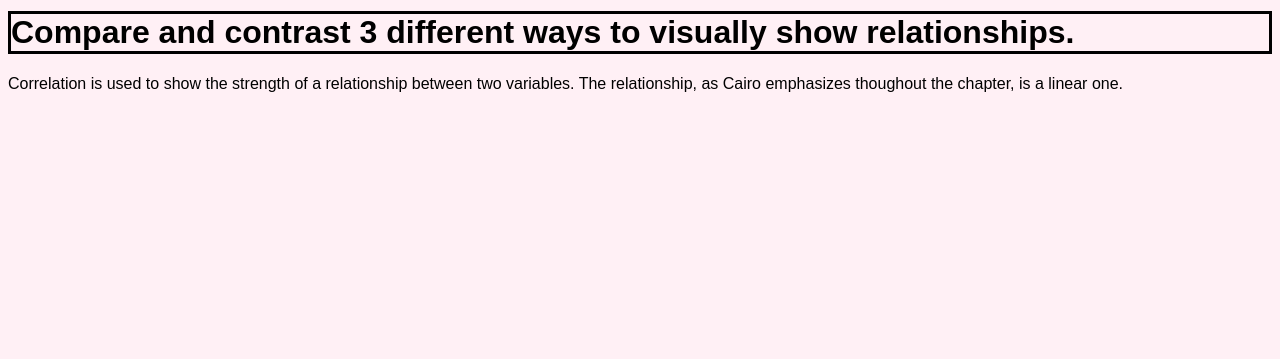
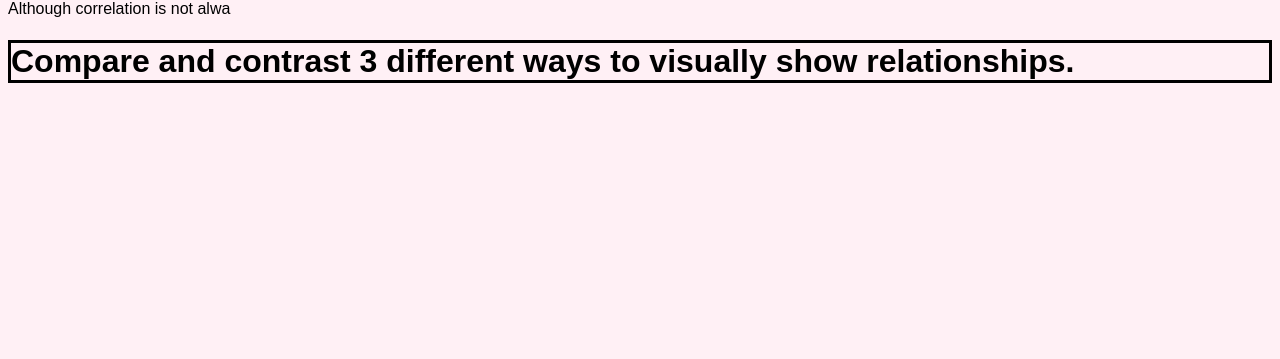
Before and after one commit to abbyhegarty/correlation-causation, a plain HTML site: page index.html in a window 1280 px wide. Shown: the part 441-800 px from the top of the page. Drawn offline with Linux system fonts and the light colour scheme.

Commit message:
Update index.html

```diff
--- a/index.html
+++ b/index.html
@@ -30,12 +30,14 @@ Correlation is used to show the strength of a relationship between two variables
 </p>
 
   <h1>What is the difference between correlation and causation?</h1>
+ <p>
+  Although correlation is not alwa
 
+    </p>
 
   <h1>Compare and contrast 3 different ways to visually show relationships.</h1>
 
 
-Correlation is used to show the strength of a relationship between two variables. The relationship, as Cairo emphasizes thoughout the chapter, is a linear one.
 
 
 
```
